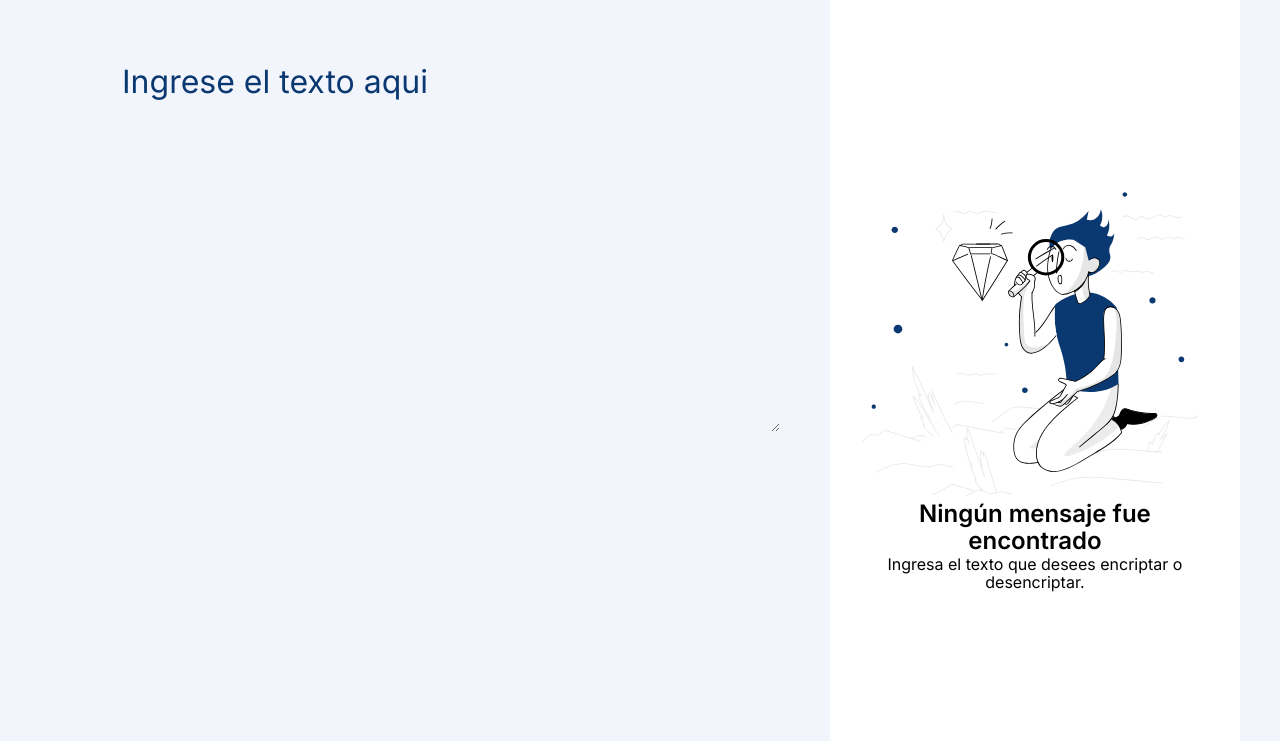
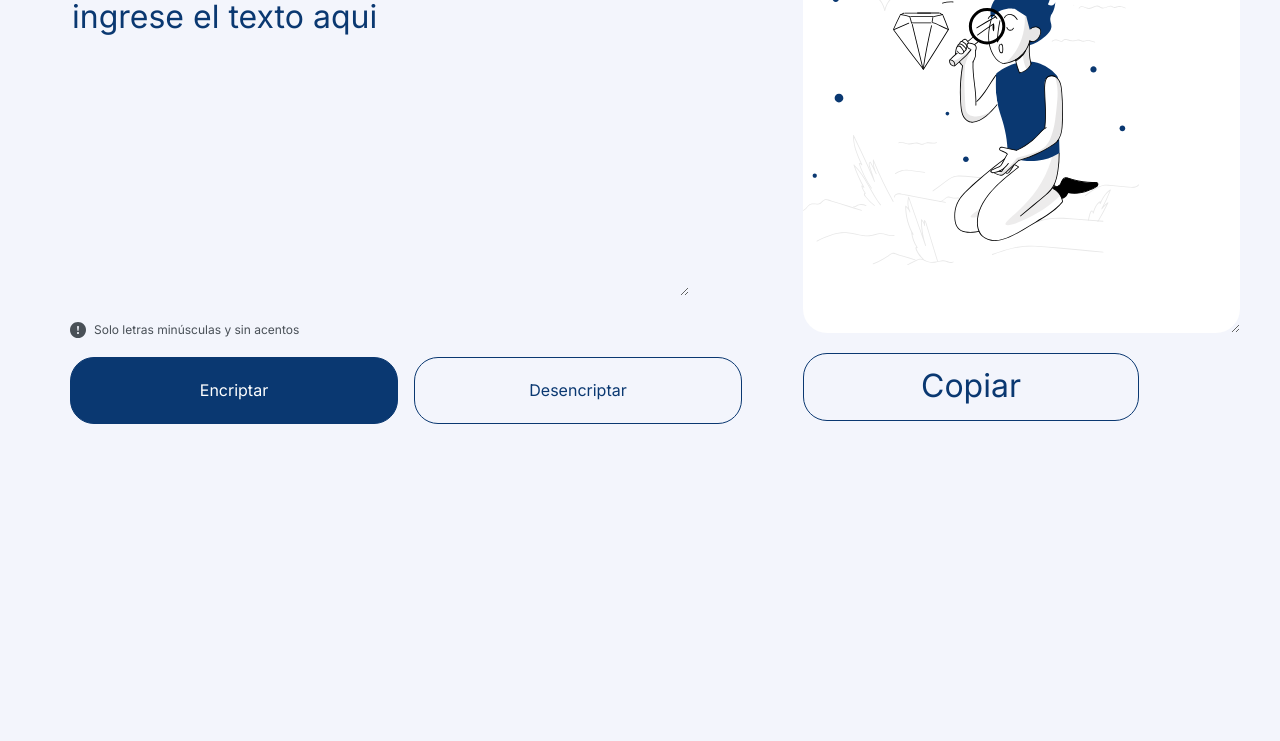
Before and after one commit to JorgeLeon066/encriptador-de-texto-alura, a plain HTML site: page index.html in a window 1280 px wide. Shown: the part 104-845 px from the top of the page. After the commit the page ends 800 px from the top, so only its background shows below. Drawn offline with nearby package versions, Linux system fonts and the light colour scheme.

Commit message:
linplieza de codigo js

```diff
--- a/index.html
+++ b/index.html
@@ -9,16 +9,12 @@
 </head>
 
 <body>
-  <!-- <header class="header">
-  </header> -->
+  <header class="header">
+    <img src="./assets/Vector.svg" alt="Logo de Alura Latam" class="header-logo">
+  </header>
   <main class="main-content">
-    <div class="logo">
-      <img src="./assets/Vector.svg" alt="Logo de Alura Latam" class="logo-app">
-    </div>
-
     <section class="text-input-section">
-      <textarea class="text-input-section__textarea" name="decrypt-text" id="textarea-input" cols="30" rows="10" placeholder="Ingrese el texto aqui"></textarea>
-
+      <textarea class="text-input-section__textarea" name="decrypt-text" id="textarea-input" cols="30" rows="8" placeholder="ingrese el texto aqui"></textarea>
       <div class="text-input-section__actions">
         <p class="text-input-section__condition">
           <img class="text-input-section__condition-icon" src="./assets/bi_exclamation-circle-fill.svg" alt="Advertencia">Solo letras minúsculas y sin acentos
@@ -31,12 +27,8 @@
     </section>
 
     <section class="text-output-section">
-      <div class="text-output-section__message" id="message-none">
-        <img class="text-output-section__placeholder-image" src="./assets/Muñeco.svg" alt="No hay mensaje">
-        <h2 class="text-output-section__warning-message">Ningún mensaje fue encontrado</h2>
-        <p class="text-output-section__info-message">Ingresa el texto que desees encriptar o desencriptar.</p>
-      </div>
-      <p class="text-output-section__message-crypt" id="output-message"></p>
+      <textarea class="text-output-section__textarea" cols="20" rows="10" name="message-output" id="textarea-output"></textarea>
+      <button class="text-output-section__button-copy" id="copy-output">Copiar</button>
     </section>
   </main>
   <script src="./javascript/index.js"></script>
--- a/javascript/index.js
+++ b/javascript/index.js
@@ -1,58 +1,45 @@
-/*
-Requisitos:
-
-Debe funcionar solo con letras minúsculas
-
-No deben ser utilizados letras con acentos ni caracteres especiales
-
-Debe ser posible convertir una palabra para la versión encriptada también devolver una palabra encriptada para su versión original
-*/
-const key = ["enter", "imes", "ai", "ober", "ufat"];
-
-const texto = document.getElementById("textarea-input");
-const outCrypt = document.getElementById('output-message');
-const messageNone = document.getElementById('message-none');
-
-//Funcionalidades
+const inputText = document.getElementById("textarea-input");
+const outputText = document.getElementById("textarea-output");
 
 const send = (txt) => {
-  messageNone.style.display = "none";
-  outCrypt.innerText = txt;
+  txt = txt.toLowerCase();
+  outputText.value = txt;  // Usar .value en lugar de .innerText
 }
 
 const encrypt = (txt) => {
-  for (i = 0; i < key.length; i++) {
+  const key = ["enter", "imes", "ai", "ober", "ufat"];
+
+  for (let i = 0; i < key.length; i++) {
     txt = txt.replaceAll(key[i][0], key[i]);
   };
   return txt;
 };
 
 const decrypt = (txt) => {
-  for (i = 0; i < key.length; i++) {
+  const key = ["enter", "imes", "ai", "ober", "ufat"];
+
+  for (let i = 0; i < key.length; i++) {
     txt = txt.replaceAll(key[i], key[i][0]);
   };
   return txt;
 }
 
-const crypt = (type, txt_edit) => {
-  send(
-    type === "encrypt" && encrypt(txt_edit) ||
-    type === "decrypt" && decrypt(txt_edit)
-  );
+const crypt = (type, txtEdit) => {
+  const sendMessage = type === "encrypt" ? encrypt(txtEdit) : decrypt(txtEdit);
+  send(sendMessage);
 }
 
-
-function starEncrypt () {
-  crypt("encrypt", texto.value)
+function starEncrypt() {
+  crypt("encrypt", inputText.value);
 };
 
-function starDecrypt () {
-  crypt("decrypt", texto.value)
+function starDecrypt() {
+  crypt("decrypt", inputText.value);
 };
 
-// Evento de botones
+// Eventos de botones
 const buttonEncrypt = document.getElementById("button-encrypt");
-buttonEncrypt.addEventListener("click", starEncrypt);  //Apregado del evento para el inicio del encritado
+buttonEncrypt.addEventListener("click", starEncrypt);  // Agregado del evento para el inicio del encritado
 
 const buttonDecrypt = document.getElementById("button-decrypt");
-buttonDecrypt.addEventListener("click", starDecrypt);  //Apregado del evento para el inicio del Desecriptado
+buttonDecrypt.addEventListener("click", starDecrypt);  // Agregado del evento para el inicio del desencriptado
--- a/styles/style.css
+++ b/styles/style.css
@@ -5,48 +5,34 @@
 
 /* Estilos */
 *{
-  box-sizing: border-box;
-  margin: 0;
-  padding: 0;
+  background: var(--light-blue-100);
   font-family: var(--inter-font-family);
-}
-body {
-  background-color: var(--light-blue-100);
-}
-.header {
-  height: 40px;
+  font-size: var(--font-size-32);
+  line-height: 150%;
+  font-weight: 400;
 }
 
 .header-logo {
-  margin: 40px;
+  padding-top: 10px;
+  margin-left: 10px;
+  width: 2%;
 }
 
 .main-content {
   display: flex;
-  justify-content: center;
-  gap: 50px;
-  margin: 40px;
+  justify-content: space-between;
+  padding: 0 40px;
 }
 
 .text-input-section {
-  display: flex;
-  flex-direction: column;
-  justify-content: space-between;
+  padding-left: 30px;
 }
 
 .text-input-section__textarea {
+  border: none;
   color: var(--dark-blue-300);
-  font-size: var(--font-size-32);
-  background-color: transparent;
-  margin-top: 128px;
-  /* width: 680px;
-  height: 288px; */
-  border: none;
-  outline: none;
-}
-
-.text-input-section__actions {
-  padding: 32px;
+  margin-top: 40px;
+  text-transform: lowercase;
 }
 
 .text-input-section__condition {
@@ -54,8 +40,21 @@ body {
   color: var(--gray-400);
   display: flex;
   gap: 8px;
-  padding: 16px;
+}
 
+.text-input-section__buttons {
+  display: flex;
+  gap: 16px;
+  margin-top: 18px;
+}
+
+.text-input-section__button{
+  font-size: var(--font-size-16);
+  border: 1px solid var(--dark-blue-300) ;
+  border-radius: 24px;
+  height: 67px;
+  width: 328px;
+  cursor: pointer;
 }
 
 .text-input-section__actions .back-001 {
@@ -64,46 +63,44 @@ body {
 }
 
 .text-input-section__actions .back-002 {
-  background-color: transparent;
   color: var(--dark-blue-300);
 }
 
-.text-input-section__buttons {
-  display: flex;
-  gap: 24px;
-}
-
-.text-input-section__button{
-  font-size: var(--font-size-16);
-  border: 1px solid var(--dark-blue-300) ;
-  border-radius: 24px;
-  padding: 18px 100px;
-}
-
 .text-output-section {
-  background-color: var(--gray-0);
-  padding: 0 32px;
-  border-radius: 32px;
-  height: 944px;
   display: flex;
   flex-direction: column;
   justify-content: center;
-  gap: 32px;
 }
 
-.text-output-section__warning-message {
-  text-align: center;
-  font-size: var(--font-size-24);
-  font-weight: 600;
+.text-output-section__textarea {
+  background: var(--gray-0);
+  background-image: url("../assets/Muñeco.svg");
+  background-repeat: no-repeat;
+  border: none;
+  border-radius: 24px;
+  color: var(--dark-blue-300);
+  padding-left: 20px;
 }
 
-.text-output-section__info-message {
-  font-size: var(--font-size-16);
-  text-align: center;
+.text-output-section__button-copy{
+  border: 1px solid var(--dark-blue-300);
+  border-radius: 24px;
+  color: var(--dark-blue-300);
+  cursor: pointer;
+  height: 68px;
+  width: 336px;
+  margin-top: 20px;
 }
 
 /* Pseudo-Clases */
-.text-input-section__textarea::placeholder{
+.text-input-section__textarea::placeholder {
   color: var(--dark-blue-300);
-  font-size: var(--font-size-32);
 }
+
+.text-input-section__textarea:focus {
+  outline: none;
+}
+
+.text-output-section__textarea:focus {
+  outline: none;
+}
```
